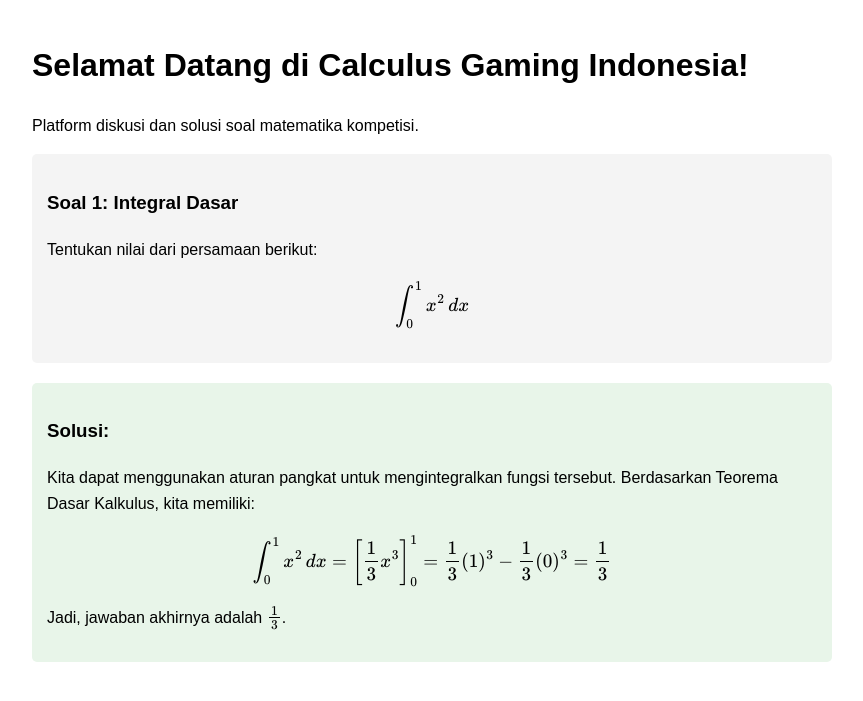
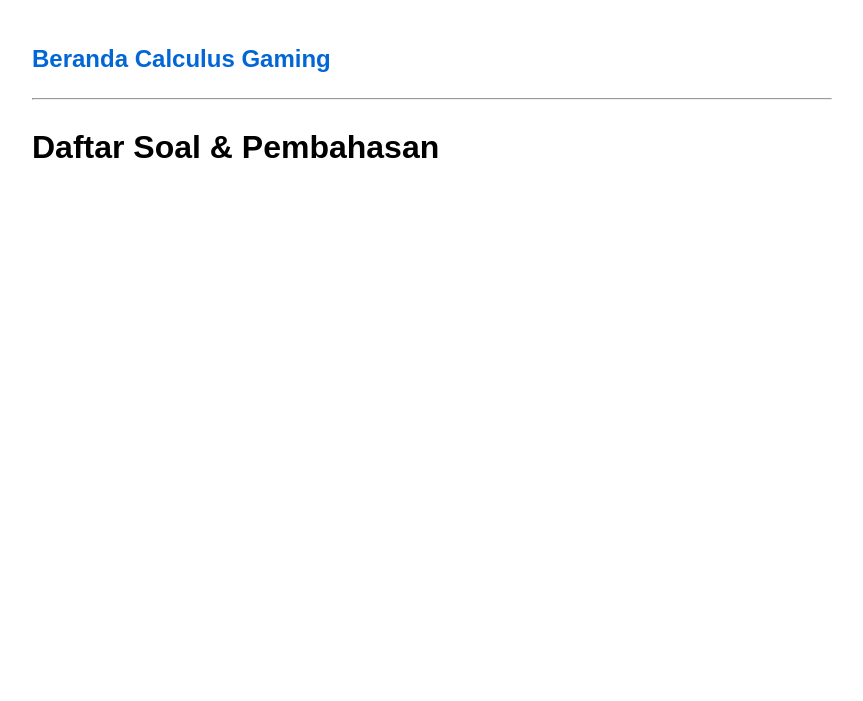
Before and after one commit to calculusgamingindonesia/calculusgamingindonesia.github.io, a Jekyll site: the page built from index.html, in a window 1280 px wide. Shown: the top 701 px of the page, without its empty margins (208-1071 px from the left). Built offline with Jekyll 4.4.1, drawn with Linux system fonts in a browser that asks for light colours.

Commit message:
Update index.html

```diff
--- a/index.html
+++ b/index.html
@@ -1,42 +1,14 @@
-<!DOCTYPE html>
-<html lang="id">
-<head>
-    <meta charset="UTF-8">
-    <meta name="viewport" content="width=device-width, initial-scale=1.0">
-    <title>Calculus Gaming Indonesia</title>
+---
+layout: default
+---
 
-    <script>
-      MathJax = {
-        tex: {
-          inlineMath: [['$', '$'], ['\\(', '\\)']]
-        }
-      };
-    </script>
-    <script id="MathJax-script" async src="https://cdn.jsdelivr.net/npm/mathjax@3/es5/tex-mml-chtml.js"></script>
+<h1>Daftar Soal & Pembahasan</h1>
 
-    <style>
-        body { font-family: Arial, sans-serif; line-height: 1.6; margin: 40px auto; max-width: 800px; padding: 0 20px; }
-        .soal { background: #f4f4f4; padding: 15px; border-radius: 5px; margin-bottom: 20px; }
-        .solusi { background: #e8f5e9; padding: 15px; border-radius: 5px; }
-    </style>
-</head>
-<body>
-
-    <h1>Selamat Datang di Calculus Gaming Indonesia!</h1>
-    <p>Platform diskusi dan solusi soal matematika kompetisi.</p>
-
-    <div class="soal">
-        <h3>Soal 1: Integral Dasar</h3>
-        <p>Tentukan nilai dari persamaan berikut:</p>
-        <p>$$ \int_0^1 x^2 \, dx $$</p>
-    </div>
-
-    <div class="solusi">
-        <h3>Solusi:</h3>
-        <p>Kita dapat menggunakan aturan pangkat untuk mengintegralkan fungsi tersebut. Berdasarkan Teorema Dasar Kalkulus, kita memiliki:</p>
-        <p>$$ \int_0^1 x^2 \, dx = \left[ \frac{1}{3}x^3 \right]_0^1 = \frac{1}{3}(1)^3 - \frac{1}{3}(0)^3 = \frac{1}{3} $$</p>
-        <p>Jadi, jawaban akhirnya adalah $ \frac{1}{3} $.</p>
-    </div>
-
-</body>
-</html>
+<ul>
+  {% for post in site.posts %}
+    <li>
+      <a href="{{ post.url }}">{{ post.title }}</a>
+      - <small>{{ post.date | date: "%d %B %Y" }}</small>
+    </li>
+  {% endfor %}
+</ul>
```
